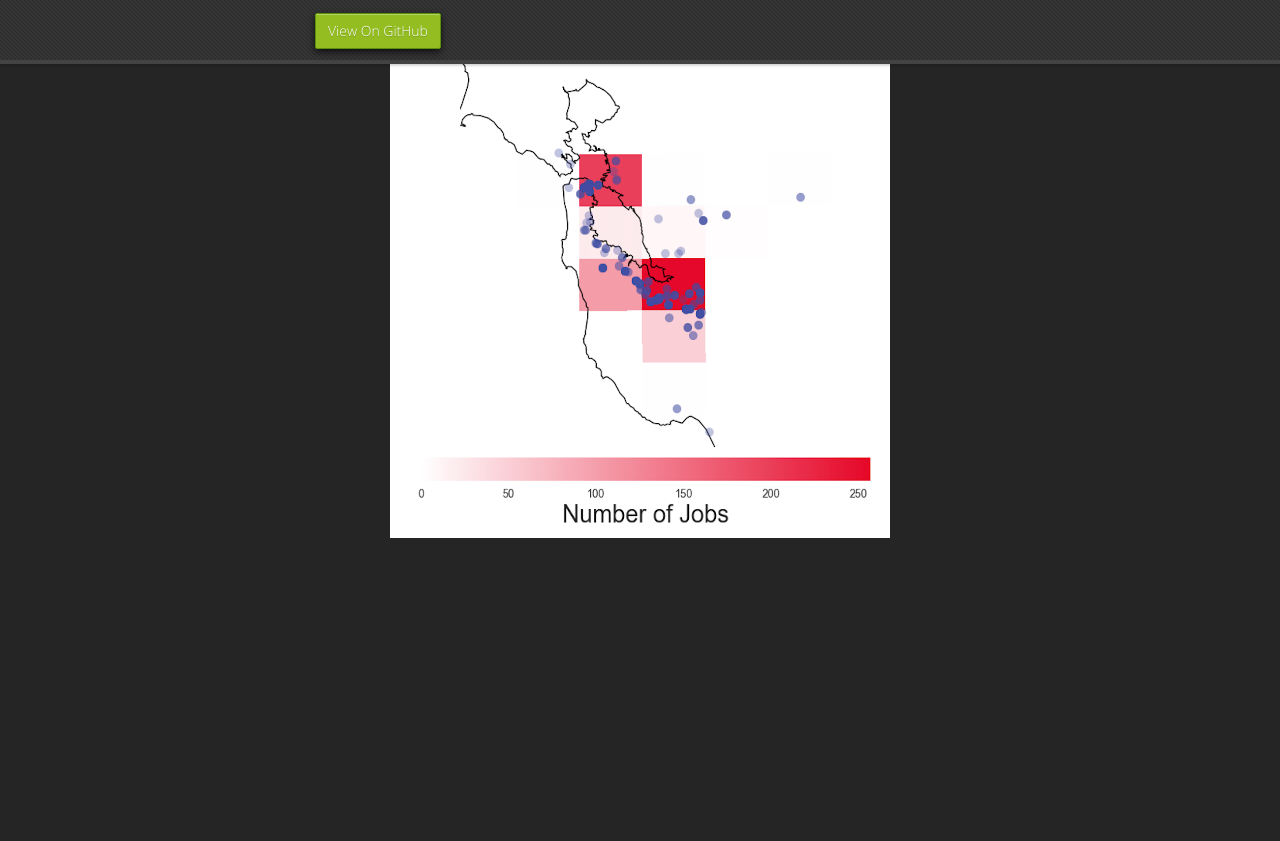
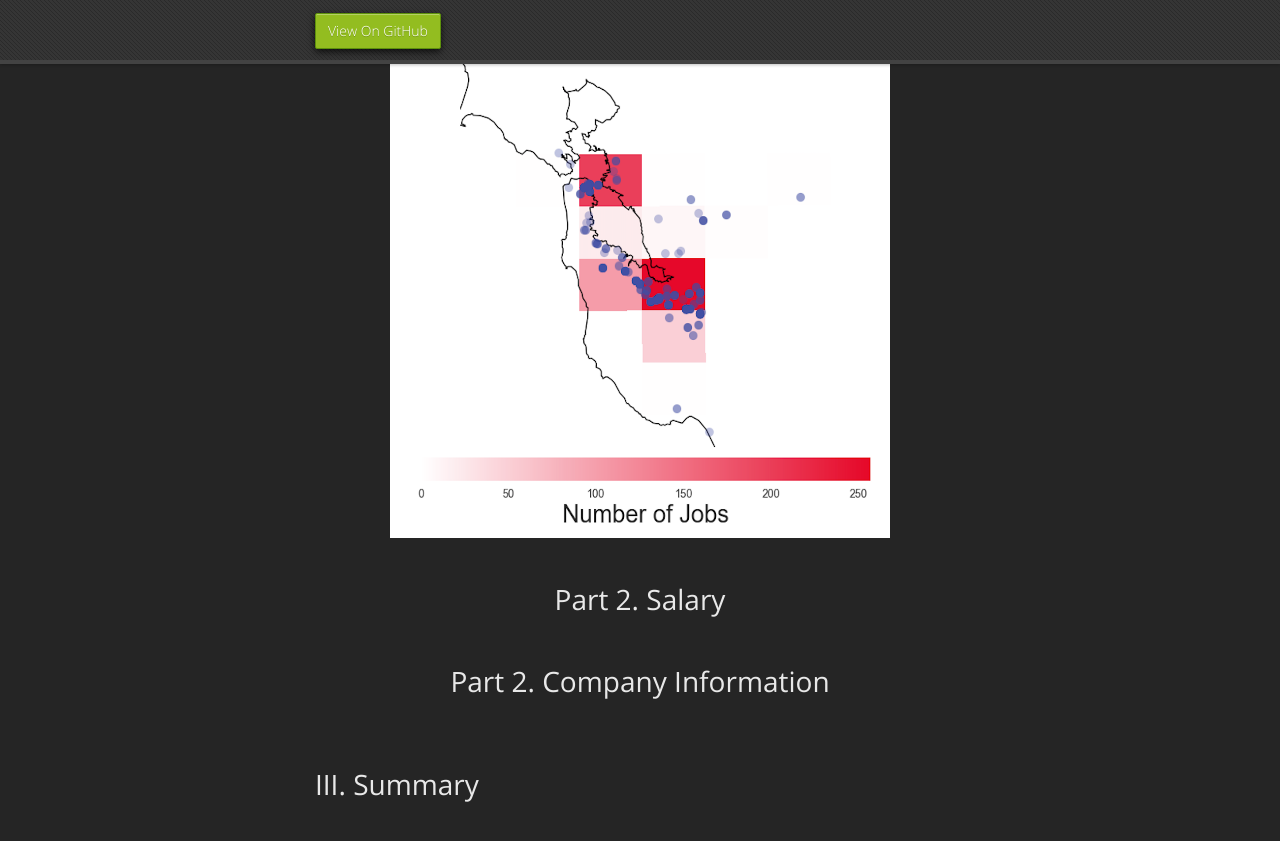
Before and after one commit to mrbrins82/mrbrins82.github.io, a Jekyll site: the page built from kaggle_indeed.md, in a window 1280 px wide and 900 px high, scrolled down 6101 px. Shown: the top 841 px of the window. Built offline with Jekyll 4.4.1, drawn with Linux system fonts in a browser that asks for light colours; nearby versions of some CDN libraries; our own code applies the rules of GitHub Pages for plain Markdown files; before the commit the page ends 6734 px from its top, so only the background shows below that.

Commit message:
updated indeed page

```diff
--- a/kaggle_indeed.md
+++ b/kaggle_indeed.md
@@ -166,3 +166,12 @@ What are some of the most common job titles that people are hiring for?
 </center>
 <center><img src="./assets/images/heat_scatter_sanfran_zoom.png" alt="san fran zoom heat map" width="500" height="500" />
 </center>
+
+<br/>
+# [](#header-3)<center>Part 2. Salary<center/>
+<br/>
+# [](#header-3)<center>Part 2. Company Information<center/>
+
+<br/>
+<br/>
+# [](#header-2)III. Summary
```
